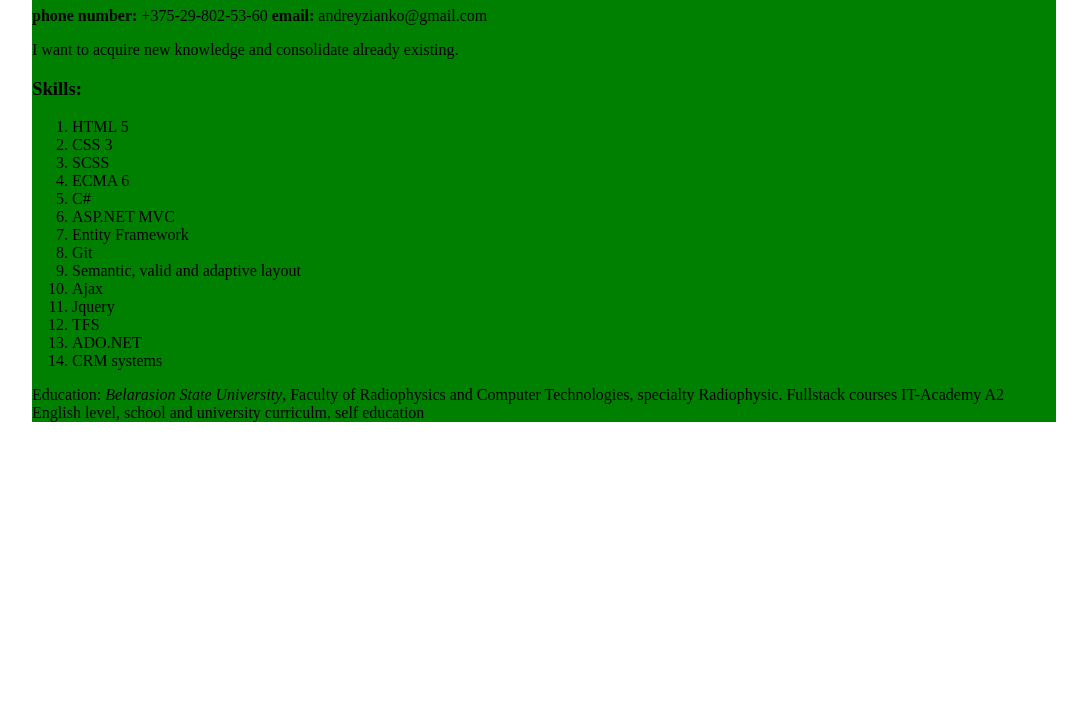
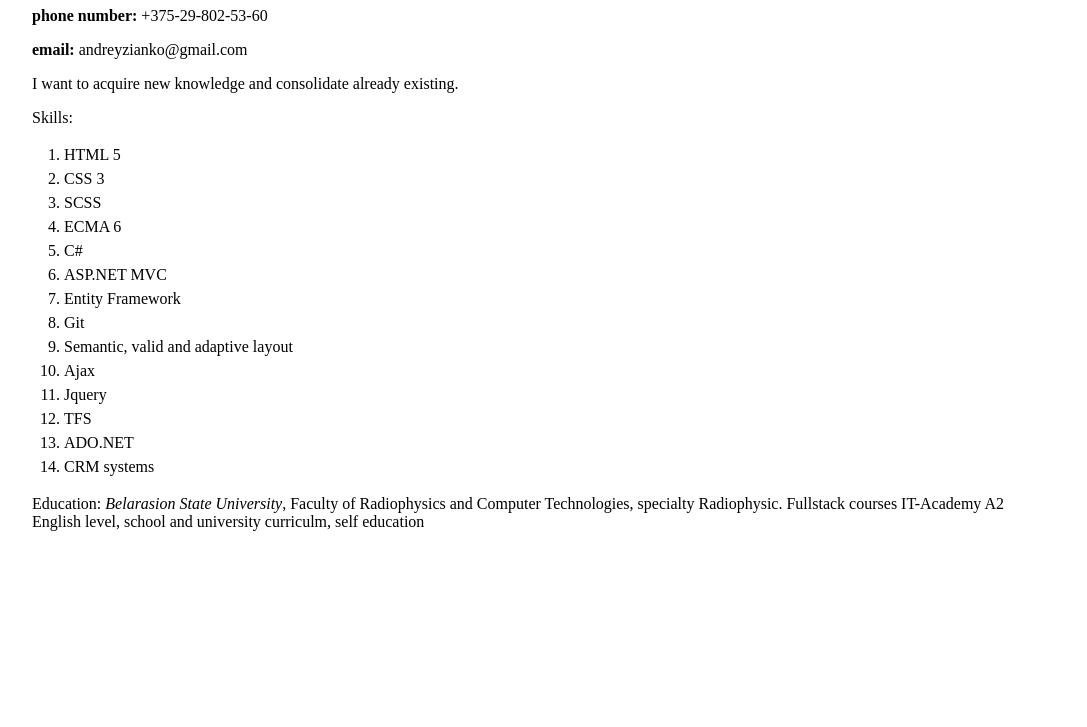
Before and after one commit to AndreyZianko/rsschool-2019Q1-cv, a plain HTML site: page index.html in a window 1280 px wide. Shown: the part 73-800 px from the top of the page, without its empty margins (96-1183 px from the left). Drawn offline with Linux system fonts and the light colour scheme.

Commit message:
style: add styles

```diff
--- a/index.html
+++ b/index.html
@@ -2,19 +2,23 @@
 <html lang="ru">
 <head>
 	<meta charset="UTF-8">
-	<title>My Resume</title>
+	<title>CV</title>
 	<link rel="stylesheet" type="text/css" href="style.css">
 </head>
 <body>
 <div class="container">
 	<h1>Zianko Andrey Nikolaevich</h1>
-    <b>phone number:</b> +375-29-802-53-60
-    <b>email:</b> andreyzianko@gmail.com
+    <p>
+    	<b>phone number:</b> +375-29-802-53-60
+    </p>
+    <p>
+        <b>email:</b> andreyzianko@gmail.com
+	</p>
 
 	<p>I want to acquire new knowledge and consolidate already existing.</p>
 
-	<h3>Skills:</h6>
-	<ol>
+	<p>Skills:</p>
+	<ol class="skills">
 		<li>HTML 5</li>
 		<li>CSS 3</li>
 		<li>SCSS</li>
--- a/style.css
+++ b/style.css
@@ -1,9 +1,13 @@
-body{
+.container{
+	width: 1024px;
+	margin: 0 auto;
 
 }
-.container{
-	width: 1024px;
 
-	margin: 0 auto;
-	background-color: green;
+.skills{
+     padding-left: 2em;
 }
+
+.skills>li {
+	line-height: 1.5em;
+}
```
